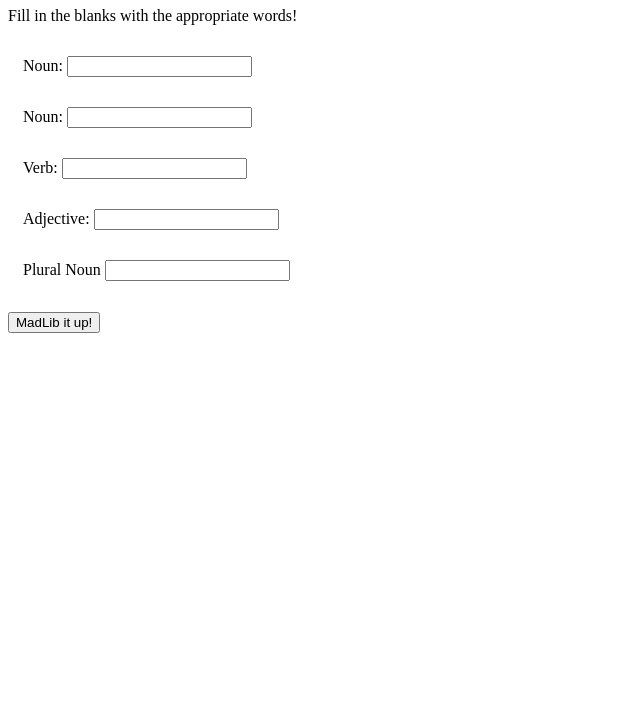
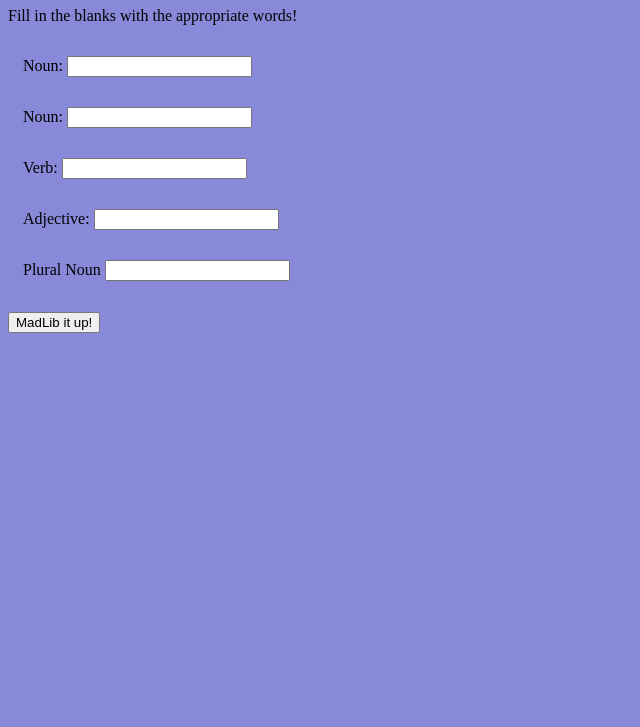
Before and after one commit to CheriPortman/mad-lib, a plain HTML site: page index.html in a window 1280 px wide. Shown: the part 73-800 px from the top of the page, without its empty margins (0-640 px from the left). Drawn offline with Linux system fonts and the light colour scheme.

Commit message:
stying started

```diff
--- a/main.css
+++ b/main.css
@@ -2,3 +2,7 @@ label {
     display: block;
     padding: 15px;
 }
+
+body {
+    background: rgb(136, 137, 216);
+}
```
